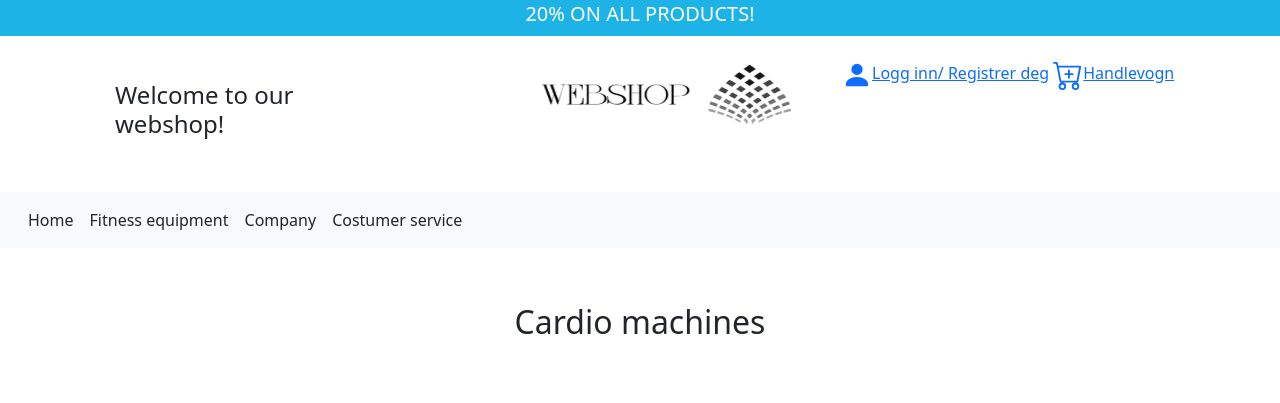
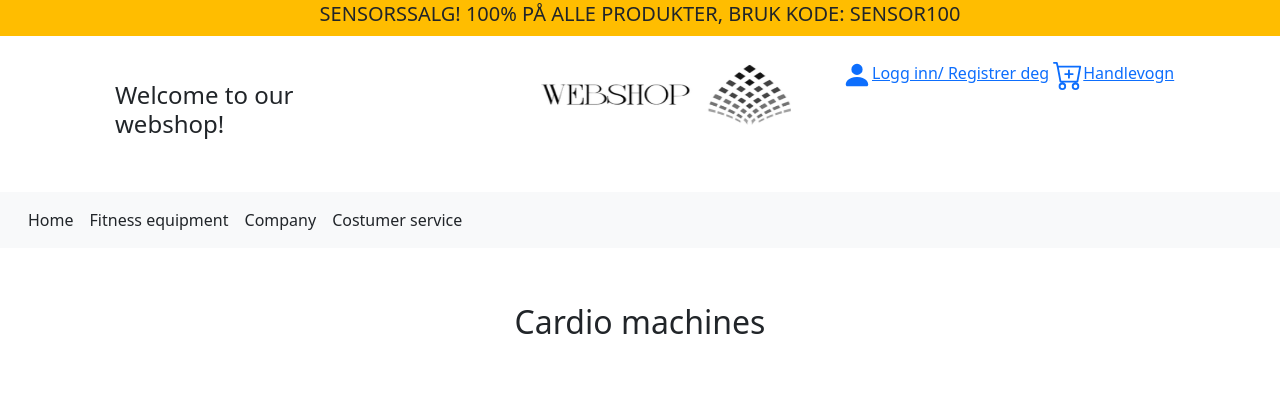
Before and after one commit to sevdeg/portfolio2, a Flask app: page / in a window 1280 px wide. Shown: the top 403 px of the page. Run offline with Flask 2, Linux system fonts and the light colour scheme.

```diff
--- a/templates/index.html
+++ b/templates/index.html
@@ -25,8 +25,8 @@
         <!-- HEADER -->
         <header>
             <!-- FIRST PIECE -->
-            <div class="salgsbanner" style="margin-bottom: 0px; background-color: #1db3e6; padding:2px;">
-                <h5 style="text-align: center; color: white;">20% ON ALL PRODUCTS!</h5>
+            <div class="salgsbanner" style="margin-bottom: 0px; background-color: #ffbd00; padding:2px;">
+                <h5 style="text-align: center;">SENSORSSALG! 100% PÅ ALLE PRODUKTER, BRUK KODE: SENSOR100</h5>
             </div>
             <!-- SECOND PIECE -->
             <div class="container">
```
